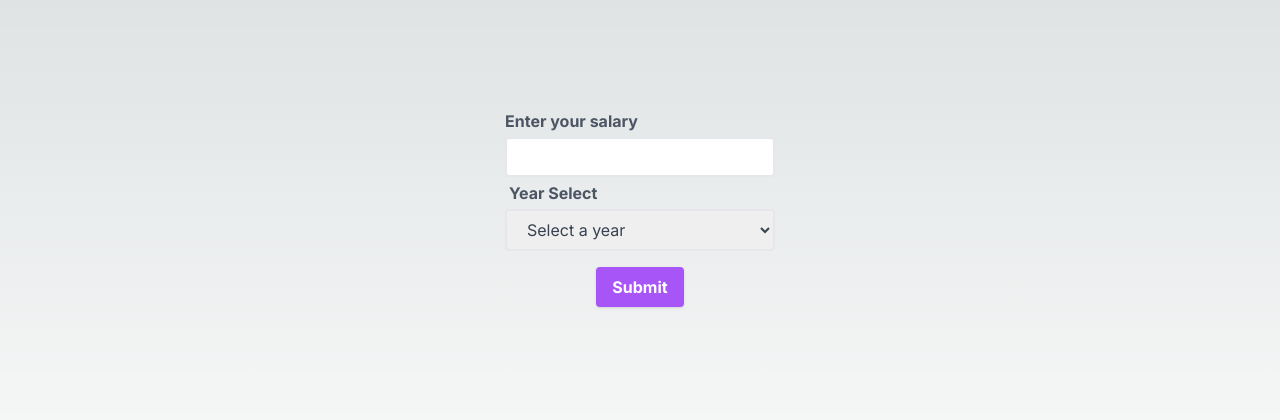
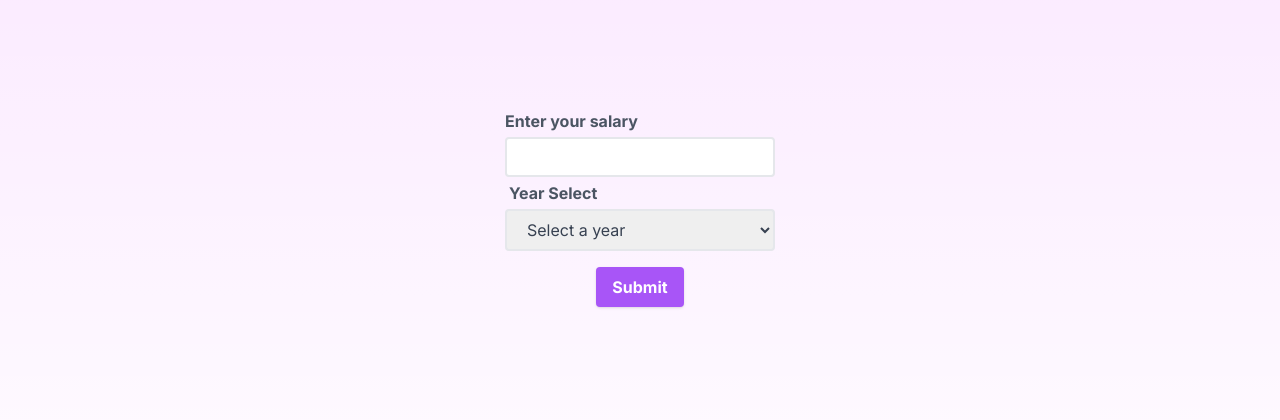
Before and after one commit to ldurazo/react-tax-iv, a Next.js app: page / in a window 1280 px wide. Shown: the part 184-604 px from the top of the page. Built offline with nearby package versions, Linux system fonts and the light colour scheme.

Commit message:
tiny style change

```diff
--- a/src/app/globals.css
+++ b/src/app/globals.css
@@ -4,7 +4,7 @@
 
 :root {
     --foreground-rgb: 0, 0, 0;
-  --background-start-rgb: 214, 219, 220;
+    --background-start-rgb: 250, 230, 255;
     --background-end-rgb: 255, 255, 255;
 }
 
@@ -22,8 +22,7 @@ body {
             to bottom,
             transparent,
             rgb(var(--background-end-rgb))
-    )
-    rgb(var(--background-start-rgb));
+    ) rgb(var(--background-start-rgb));
 }
 
 @layer utilities {
```
Lines whose indentation alone changed are shown as unchanged.
